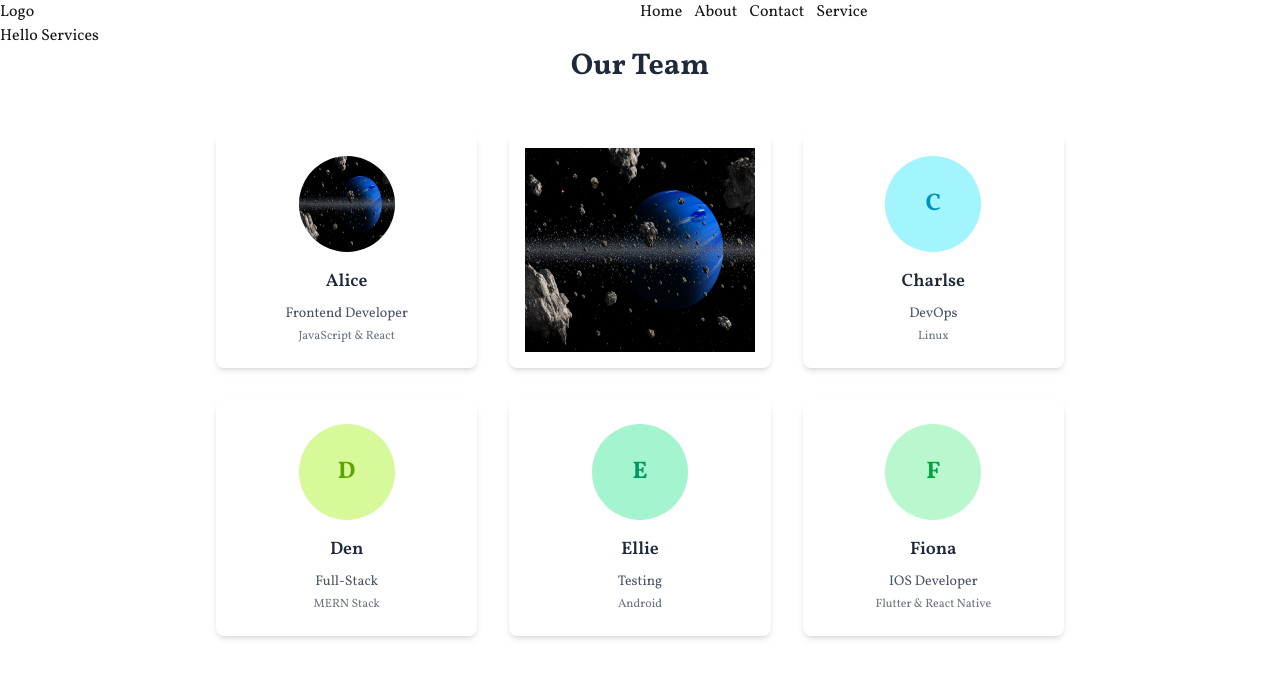
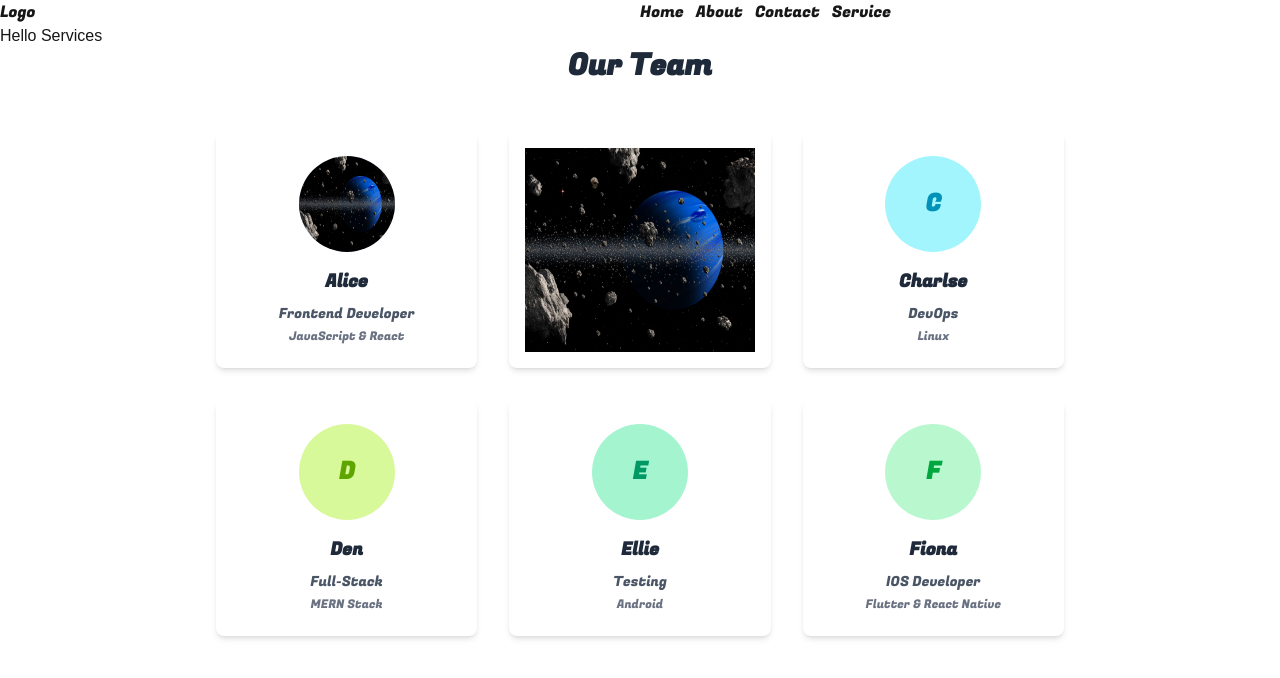
Before and after one commit to khannsameer/Nextjs-journey, a Next.js app: page /service in a window 1280 px wide. Shown: the top 678 px of the page. Built offline with nearby package versions, Linux system fonts and the light colour scheme.

Commit message:
feat(app): update user pages, navbar, and layout styles
- Modified users layout.js, page.js, and service/page.jsx
- Updated Navbar component
- Adjusted global styles in globals.css
- Added new root layout.js

```diff
--- a/app/(users)/layout.js
+++ b/app/(users)/layout.js
@@ -1,24 +1,10 @@
-import "../globals.css";
 import Navbar from "@/app/components/Navbar";
-import { Roboto } from "next/font/google";
-import { Vollkorn } from "next/font/google";
-
-const roboto = Roboto({
-  subsets: ["latin"],
-});
-
-const vollkorn = Vollkorn({
-  subsets: ["latin"],
-});
 
 export default function RootLayout({ children }) {
   return (
-    <html lang="en">
-      <body className={vollkorn.className}>
-        {/* <h1>Home layout</h1> */}
-        <Navbar />
-        {children}
-      </body>
-    </html>
+    <>
+      <Navbar />
+      {children}
+    </>
   );
 }
--- a/app/(users)/page.js
+++ b/app/(users)/page.js
@@ -1,7 +1,9 @@
+import "../globals.css";
+
 const Home = () => {
   return (
     <>
-      <h1>Hello Next.Js</h1>
+      <h1 className="font-vollkorn">Hello Next.Js</h1>
     </>
   );
 };
--- a/app/(users)/service/page.jsx
+++ b/app/(users)/service/page.jsx
@@ -5,7 +5,7 @@ const Services = () => {
   return (
     <>
       <h1>Hello Services</h1>
-      <section>
+      <section className="font-fugaz">
         <div className="max-w-4xl mx-auto px-6">
           <h2 className="text-3xl font-bold text-center mb-12 text-gray-800">
             Our Team
--- a/app/components/Navbar.jsx
+++ b/app/components/Navbar.jsx
@@ -3,7 +3,7 @@ import Link from "next/link";
 const Navbar = () => {
   return (
     <>
-      <header className="grid grid-cols-2">
+      <header className="grid grid-cols-2 font-fugaz">
         <div className="">Logo</div>
         <nav>
           <ul className="flex gap-3">
--- a/app/globals.css
+++ b/app/globals.css
@@ -10,6 +10,8 @@
   --color-foreground: var(--foreground);
   --font-sans: var(--font-geist-sans);
   --font-mono: var(--font-geist-mono);
+  --font-vollkorn: var(--font-vollkorn);
+  --font-fugaz: var(--font-Fugaz-One);
 }
 
 @media (prefers-color-scheme: dark) {
--- /dev/null
+++ b/app/layout.js
@@ -0,0 +1,33 @@
+import "./globals.css";
+import { Roboto } from "next/font/google";
+import { Vollkorn } from "next/font/google";
+import { Fugaz_One } from "next/font/google";
+
+const roboto = Roboto({
+  subsets: ["latin"],
+  variable: "--font-roboto",
+});
+
+const vollkorn = Vollkorn({
+  subsets: ["latin"],
+  variable: "--font-vollkorn",
+});
+
+const fugazOne = Fugaz_One({
+  subsets: ["latin"],
+  weight: "400",
+  variable: "--font-Fugaz-One",
+});
+
+export default function RootLayout({ children }) {
+  return (
+    <html lang="en">
+      {/* <body className={fugazOne.className}> this is for nextJs to change font */}
+      <body className={`${fugazOne.variable} ${vollkorn.variable}`}>
+        {/* this is for tailwind CSS*/}
+        {/* <h1>Home layout</h1> */}
+        {children}
+      </body>
+    </html>
+  );
+}
```
